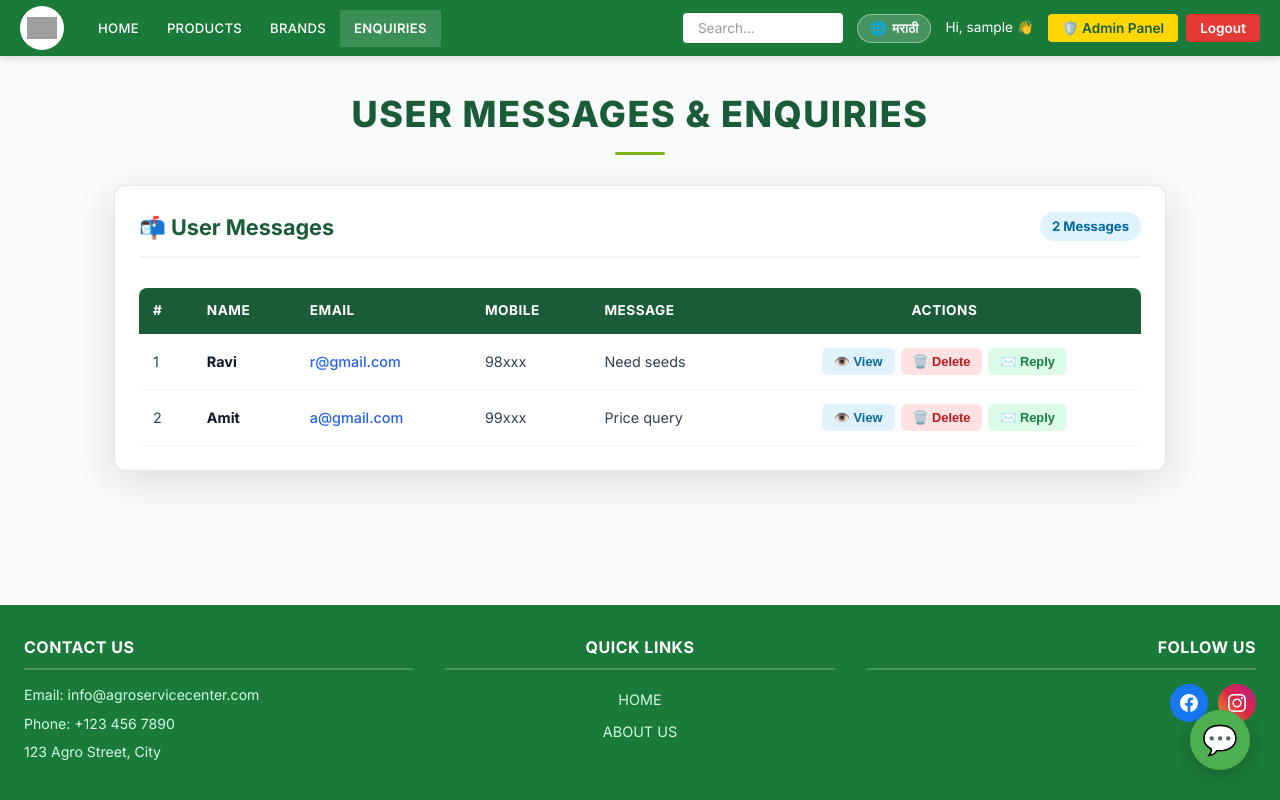
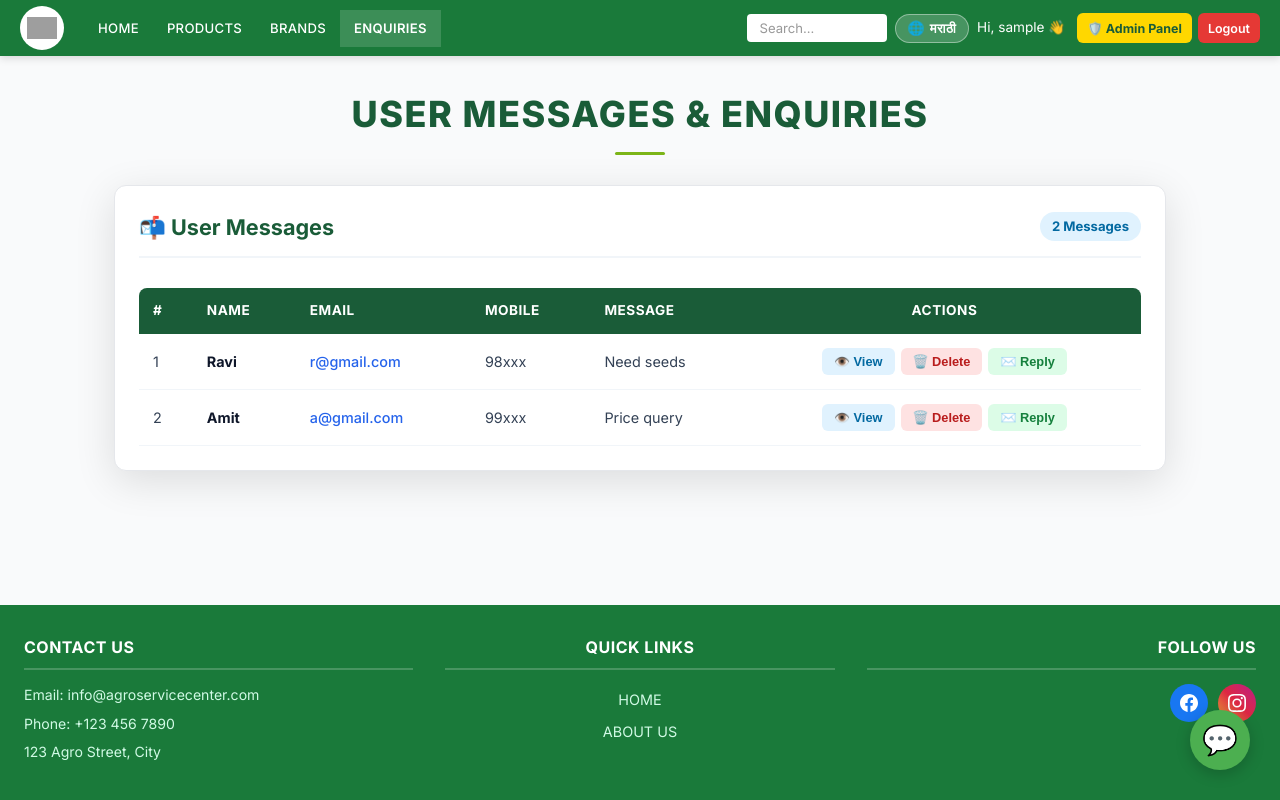
Before and after one commit to ShravaniMahajan/Mauli-Agro-service-center, a React (Vite) app in the folder client/: page /contact in a window 1280 px wide. Built offline with nearby package versions, Linux system fonts and the light colour scheme; no server answers; sample sign-in values are in the browser's storage; grey boxes are pictures that could not be loaded.

Commit message:
Reduce size and improve layout of navbar My Panel and Cart buttons

```diff
--- a/client/src/components/Navbar.css
+++ b/client/src/components/Navbar.css
@@ -116,7 +116,7 @@
   margin-left: auto;
   display: flex;
   align-items: center;
-  gap: 14px;
+  gap: 8px;
 }
 
 .agro-search-box {
@@ -125,12 +125,12 @@
 }
 
 .agro-search-box input {
-  padding: 6px 14px;
+  padding: 5px 12px;
   border: 1px solid rgba(255,255,255,0.4);
   border-radius: 4px;
   background: white;
-  font-size: 0.85rem;
-  width: 160px;
+  font-size: 0.82rem;
+  width: 140px;
   outline: none;
   font-family: 'Inter', sans-serif;
   color: #333;
@@ -178,19 +178,34 @@
 .agro-auth-area {
   display: flex;
   align-items: center;
-  gap: 8px;
+  gap: 6px;
+  flex-shrink: 0;
+}
+
+.agro-user-welcome {
+  color: white;
+  font-size: 0.8rem;
+  white-space: nowrap;
+  max-width: 140px;
+  overflow: hidden;
+  text-overflow: ellipsis;
 }
 
 .agro-signup-btn,
 .agro-login-btn {
-  padding: 6px 16px;
+  padding: 4px 12px;
   border: none;
-  border-radius: 4px;
-  font-size: 0.85rem;
+  border-radius: 6px;
+  font-size: 0.8rem;
   font-weight: 600;
   cursor: pointer;
   font-family: 'Inter', sans-serif;
   transition: all 0.2s;
+  height: 30px;
+  display: inline-flex;
+  align-items: center;
+  justify-content: center;
+  white-space: nowrap;
 }
 
 .agro-signup-btn {
@@ -214,32 +229,44 @@
 }
 
 .agro-cart-btn {
-  padding: 6px 14px;
-  background: rgba(255,255,255,0.15);
+  padding: 4px 10px;
+  background: rgba(255,255,255,0.18);
   color: white;
-  border: 1px solid rgba(255,255,255,0.3);
-  border-radius: 4px;
-  font-size: 0.85rem;
+  border: 1px solid rgba(255,255,255,0.35);
+  border-radius: 6px;
+  font-size: 0.78rem;
+  font-weight: 600;
   cursor: pointer;
   font-family: 'Inter', sans-serif;
-  transition: background 0.2s;
+  transition: all 0.2s;
+  height: 30px;
+  display: inline-flex;
+  align-items: center;
+  justify-content: center;
+  gap: 4px;
+  white-space: nowrap;
 }
 
 .agro-cart-btn:hover {
-  background: rgba(255,255,255,0.25);
+  background: rgba(255,255,255,0.3);
 }
 
 .agro-logout-btn {
-  padding: 6px 14px;
+  padding: 4px 10px;
   background: #e53935;
   color: white;
   border: none;
-  border-radius: 4px;
-  font-size: 0.85rem;
+  border-radius: 6px;
+  font-size: 0.78rem;
   font-weight: 600;
   cursor: pointer;
   font-family: 'Inter', sans-serif;
   transition: background 0.2s;
+  height: 30px;
+  display: inline-flex;
+  align-items: center;
+  justify-content: center;
+  white-space: nowrap;
 }
 
 .agro-logout-btn:hover {
@@ -247,16 +274,22 @@
 }
 
 .agro-dashboard-btn {
-  padding: 6px 14px;
+  padding: 4px 10px;
   background: #ffd700;
   color: #1a5c38;
   border: none;
-  border-radius: 4px;
-  font-size: 0.85rem;
-  font-weight: 600;
+  border-radius: 6px;
+  font-size: 0.78rem;
+  font-weight: 700;
   cursor: pointer;
   font-family: 'Inter', sans-serif;
   transition: all 0.2s ease;
+  height: 30px;
+  display: inline-flex;
+  align-items: center;
+  justify-content: center;
+  gap: 4px;
+  white-space: nowrap;
 }
 
 .agro-dashboard-btn:hover {
```
